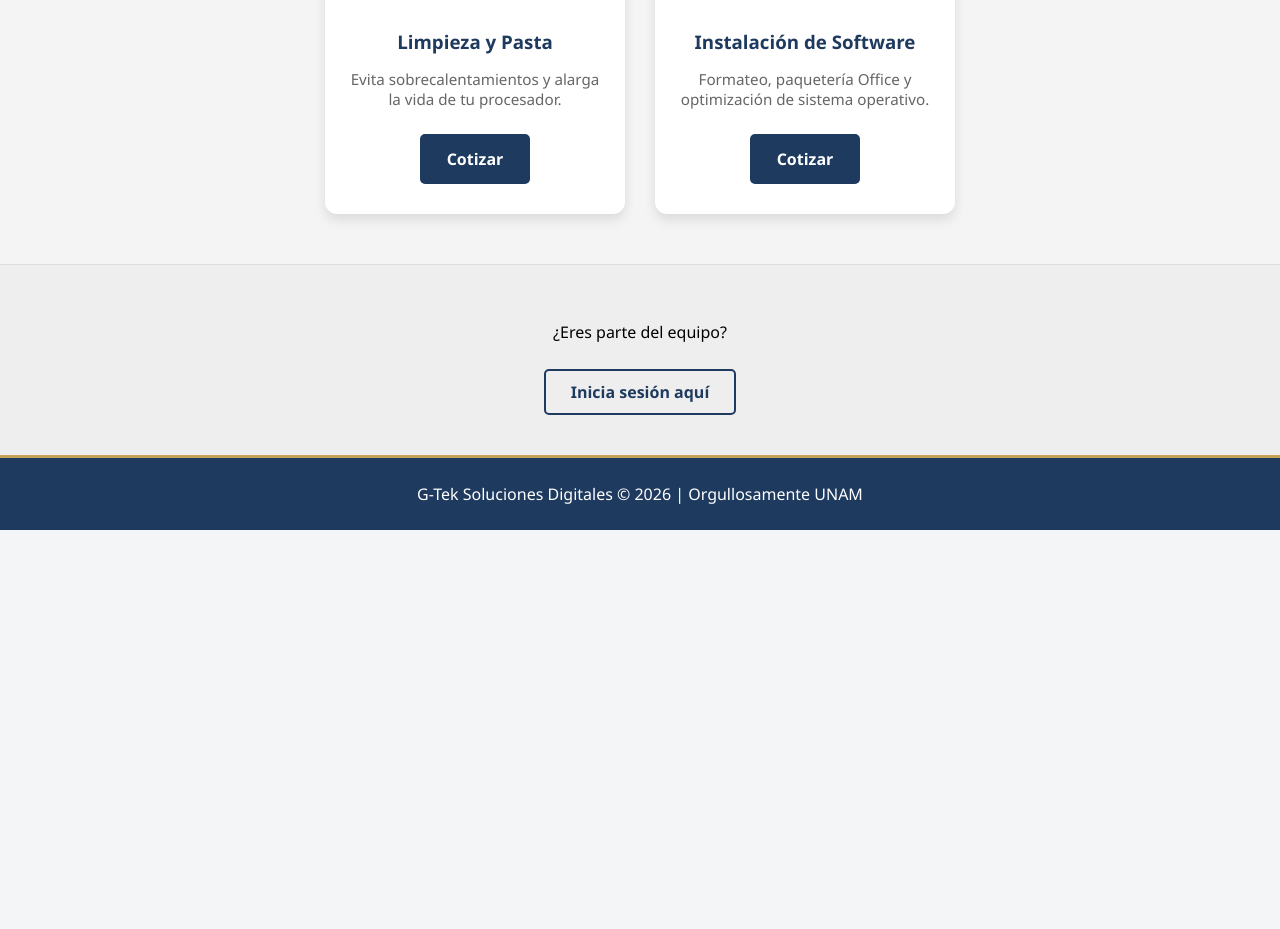
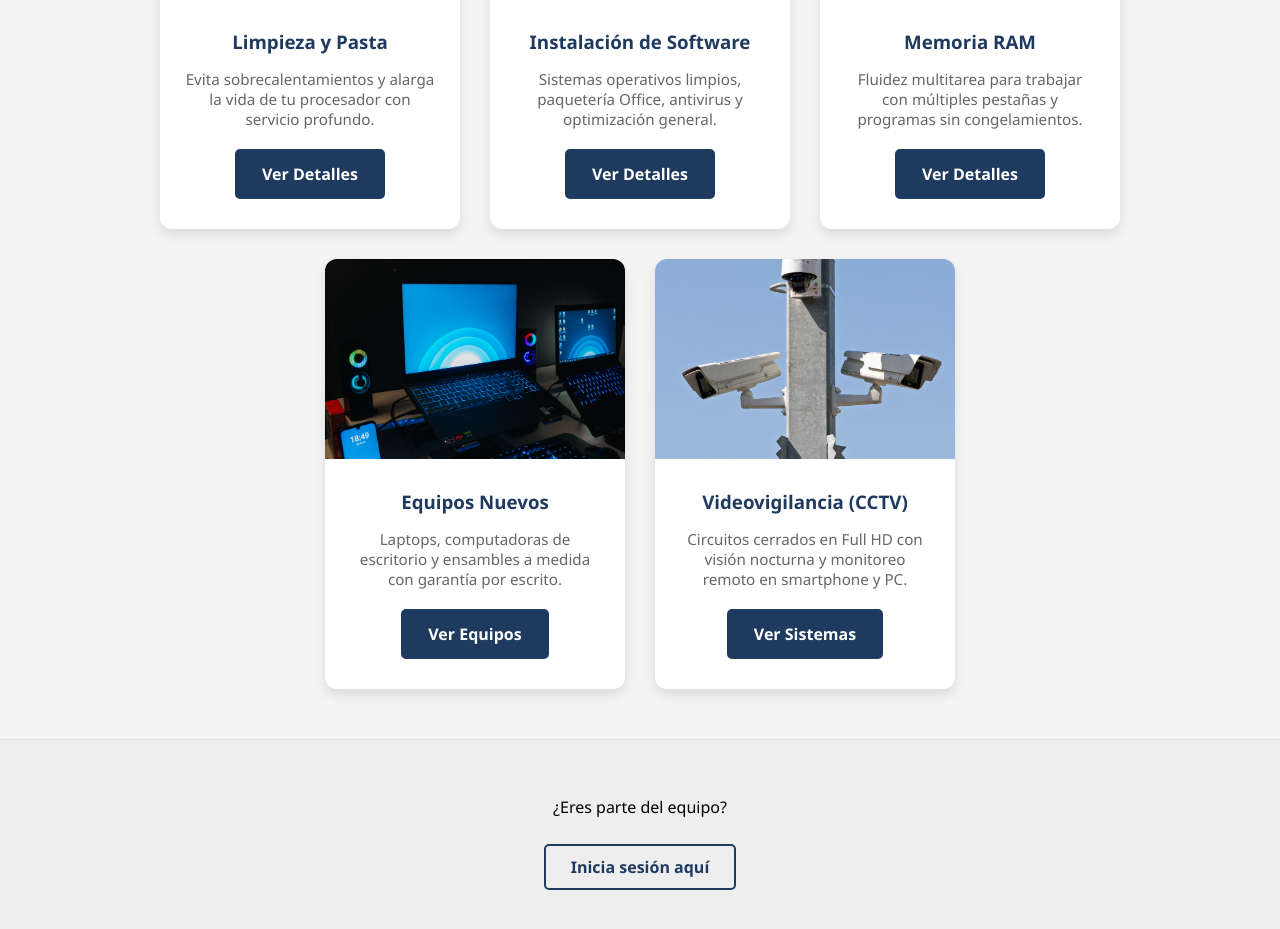
Before and after one commit to ArturoGtzRosas/servicio-gutierrez, a Flask app: page / in a window 1280 px wide. Shown: the part 1467-2396 px from the top of the page. Before the commit the page ends 1997 px from the top, so only its background shows below. Run offline with Flask 3, Linux system fonts and the light colour scheme; some libraries are stand-ins or nearby versions.

Commit message:
Agrega las 8 tarjetas completas de servicios en pagina de inicio

```diff
--- a/templates/index.html
+++ b/templates/index.html
@@ -140,7 +140,6 @@
         <a href="{{ url_for('login') }}" style="color: var(--oro);">ADMIN</a>
         <a href="{{ url_for('equipos') }}">EQUIPOS NUEVOS</a>
         <a href="{{ url_for('cctv') }}">VIDEOVIGILANCIA (CCTV)</a>
-
     </nav>
 
     <section class="hero">
@@ -156,14 +155,17 @@
     <h2 style="text-align: center; color: var(--azul); margin-top: 50px; font-size: 2em;">Soluciones Tecnológicas a tu Medida</h2>
 
     <section class="servicios" id="servicios">
+        <!-- 1. Aumento de RAM y SSD -->
         <div class="card">
-            <img src="{{ url_for('static', filename='img/ram.jpg') }}" alt="RAM">
+            <img src="{{ url_for('static', filename='img/ssd_upgrade.jpg') }}" alt="Aumento de RAM y SSD">
             <div class="card-info">
                 <h3>Aumento de RAM y SSD</h3>
-                <p>Mejora la velocidad de tu equipo hasta 10 veces más.</p>
-                <a href="{{ url_for('cotizar_cliente') }}" class="btn-card">Cotizar</a>
+                <p>Mejora la velocidad de tu equipo hasta 10 veces más con discos de estado sólido.</p>
+                <a href="{{ url_for('servicio_detalle', servicio_id='ssd') }}" class="btn-card">Ver Detalles</a>
             </div>
         </div>
+
+        <!-- 2. Diseño y Desarrollo Web -->
         <div class="card">
             <img src="{{ url_for('static', filename='img/diseno_web.jpg') }}" alt="Diseño y Desarrollo Web">
             <div class="card-info">
@@ -171,29 +173,65 @@
                 <p>Sitios web corporativos, catálogos en línea y páginas adaptadas a móviles.</p>
                 <a href="{{ url_for('servicio_detalle', servicio_id='diseno-web') }}" class="btn-card">Ver Detalles</a>
             </div>
-            </div>
+        </div>
+
+        <!-- 3. Cambio de Pantalla -->
         <div class="card">
-            <img src="{{ url_for('static', filename='img/pantalla.jpg') }}" alt="Pantalla">
+            <img src="{{ url_for('static', filename='img/pantalla_laptop.jpg') }}" alt="Cambio de Pantalla">
             <div class="card-info">
                 <h3>Cambio de Pantalla</h3>
-                <p>Reparación de displays y fallas de imagen.</p>
-                <a href="{{ url_for('cotizar_cliente') }}" class="btn-card">Cotizar</a>
+                <p>Reparación de displays, paneles rotos y solución a fallas de imagen en laptops.</p>
+                <a href="{{ url_for('servicio_detalle', servicio_id='pantalla') }}" class="btn-card">Ver Detalles</a>
             </div>
         </div>
+
+        <!-- 4. Limpieza y Pasta Térmica -->
         <div class="card">
-            <img src="{{ url_for('static', filename='img/mantenimiento.jpg') }}" alt="Mantenimiento">
+            <img src="{{ url_for('static', filename='img/mantenimiento_pc.jpg') }}" alt="Limpieza y Pasta">
             <div class="card-info">
                 <h3>Limpieza y Pasta</h3>
-                <p>Evita sobrecalentamientos y alarga la vida de tu procesador.</p>
-                <a href="{{ url_for('cotizar_cliente') }}" class="btn-card">Cotizar</a>
+                <p>Evita sobrecalentamientos y alarga la vida de tu procesador con servicio profundo.</p>
+                <a href="{{ url_for('servicio_detalle', servicio_id='mantenimiento') }}" class="btn-card">Ver Detalles</a>
             </div>
         </div>
+
+        <!-- 5. Instalación de Software -->
         <div class="card">
-            <img src="{{ url_for('static', filename='img/software.jpg') }}" alt="Software">
+            <img src="{{ url_for('static', filename='img/sistema_operativo.jpg') }}" alt="Instalación de Software">
             <div class="card-info">
                 <h3>Instalación de Software</h3>
-                <p>Formateo, paquetería Office y optimización de sistema operativo.</p>
-                <a href="{{ url_for('cotizar_cliente') }}" class="btn-card">Cotizar</a>
+                <p>Sistemas operativos limpios, paquetería Office, antivirus y optimización general.</p>
+                <a href="{{ url_for('servicio_detalle', servicio_id='software') }}" class="btn-card">Ver Detalles</a>
+            </div>
+        </div>
+
+        <!-- 6. Ampliación de Memoria RAM -->
+        <div class="card">
+            <img src="{{ url_for('static', filename='img/memoria_ram.jpg') }}" alt="Memoria RAM">
+            <div class="card-info">
+                <h3>Memoria RAM</h3>
+                <p>Fluidez multitarea para trabajar con múltiples pestañas y programas sin congelamientos.</p>
+                <a href="{{ url_for('servicio_detalle', servicio_id='ram') }}" class="btn-card">Ver Detalles</a>
+            </div>
+        </div>
+
+        <!-- 7. Venta de Equipos Nuevos -->
+        <div class="card">
+            <img src="{{ url_for('static', filename='img/equipos_banner.jpg') }}" alt="Venta de Equipos Nuevos">
+            <div class="card-info">
+                <h3>Equipos Nuevos</h3>
+                <p>Laptops, computadoras de escritorio y ensambles a medida con garantía por escrito.</p>
+                <a href="{{ url_for('equipos') }}" class="btn-card">Ver Equipos</a>
+            </div>
+        </div>
+
+        <!-- 8. Videovigilancia (CCTV) -->
+        <div class="card">
+            <img src="{{ url_for('static', filename='img/cctv_banner.jpg') }}" alt="Videovigilancia CCTV">
+            <div class="card-info">
+                <h3>Videovigilancia (CCTV)</h3>
+                <p>Circuitos cerrados en Full HD con visión nocturna y monitoreo remoto en smartphone y PC.</p>
+                <a href="{{ url_for('cctv') }}" class="btn-card">Ver Sistemas</a>
             </div>
         </div>
     </section>
```
